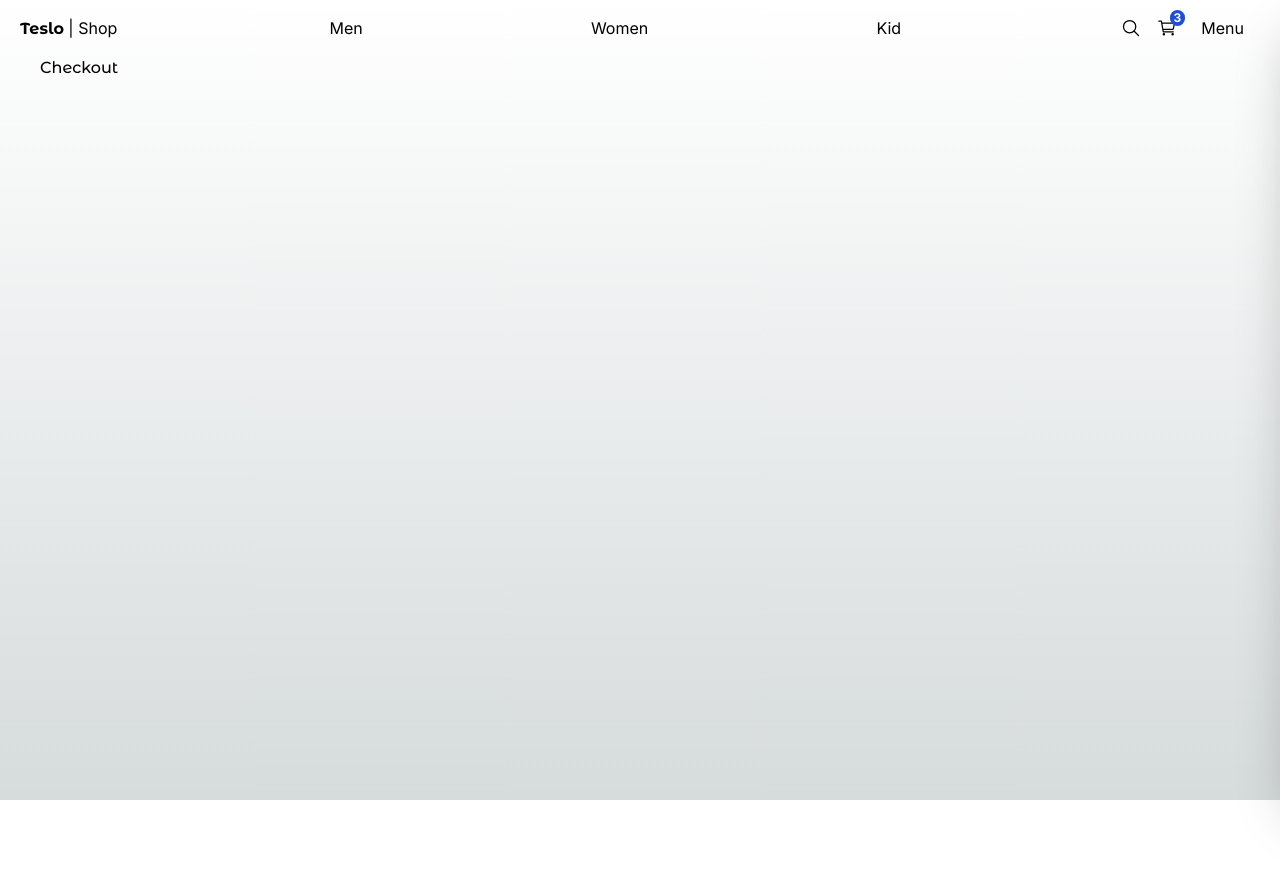
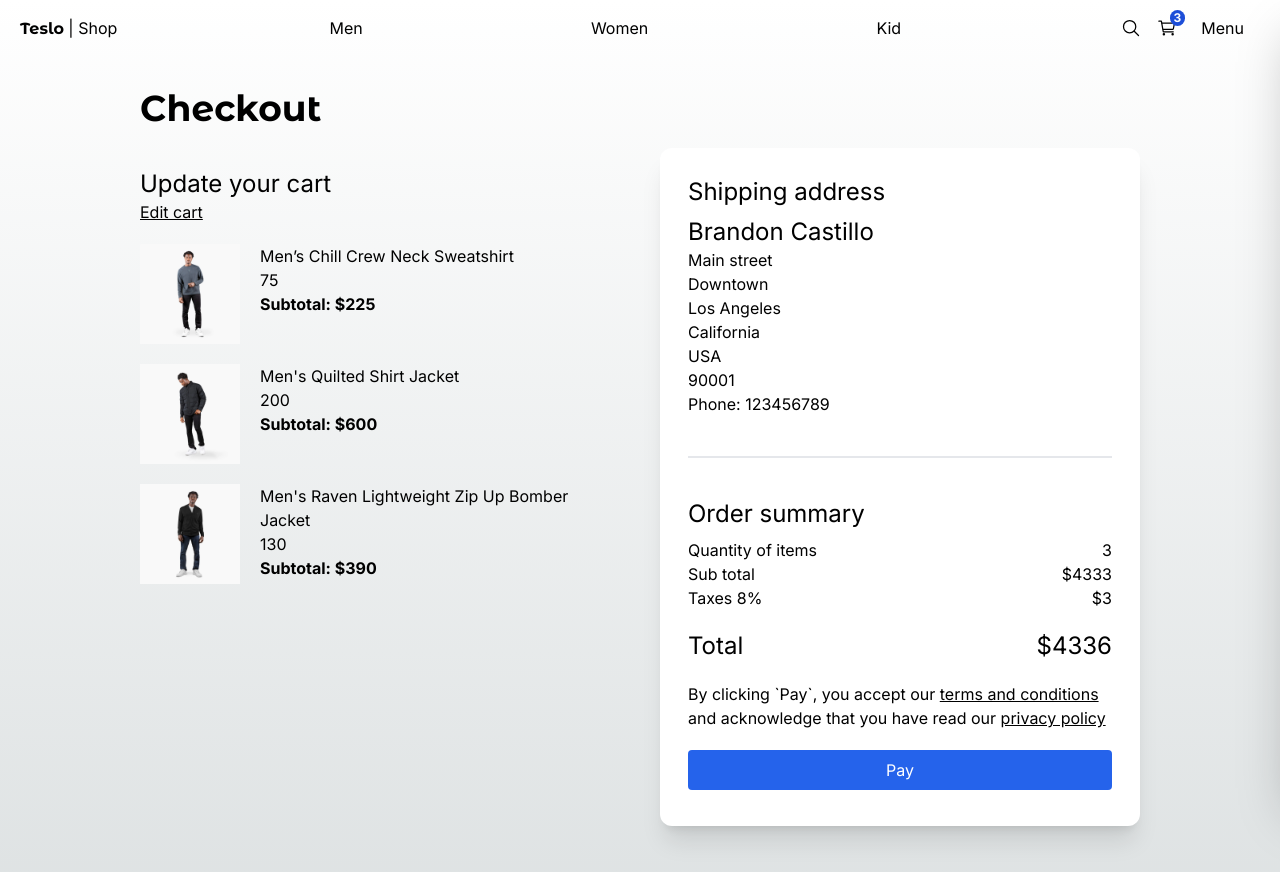
Before and after one commit to brandonjcg/teslo-shop, a Next.js app: page /checkout in a window 1280 px wide. Shown: the top 872 px of the page. Before the commit the page ends 800 px from the top, so only its background shows below. Built offline with nearby package versions, Linux system fonts and the light colour scheme.

Commit message:
feat(components): :sparkles: create OrderPage component

```diff
--- a/src/app/(shop)/checkout/page.tsx
+++ b/src/app/(shop)/checkout/page.tsx
@@ -1,9 +1,101 @@
-import { monsserat } from '@/fonts';
+import Link from 'next/link';
+import { Title } from '@/components';
+import { initialData } from '@/seed';
+import Image from 'next/image';
 
-export default function CheckoutPage() {
+const productsInCart = [
+  initialData.products[0],
+  initialData.products[1],
+  initialData.products[2],
+];
+
+export default function Checkout() {
   return (
-    <main>
-      <h1 className={monsserat.className}>Checkout</h1>
-    </main>
+    <div className="flex justify-center items-center mb-72 px-10 sm:px-0">
+      <div className="flex flex-col w-[1000px]">
+        <Title title="Checkout" />
+        <div className="grid grid-cols-1 sm:grid-cols-2 gap-10">
+          {/* carrito */}
+          <div className="flex flex-col mt-5">
+            <span className="text-2xl">Update your cart</span>
+            <Link href="/cart" className="underline mb-5">
+              Edit cart
+            </Link>
+
+            {/* items */}
+            {productsInCart.map((product) => (
+              <div key={product.slug} className="flex mb-5">
+                <Image
+                  src={`/products/${product.images[0]}`}
+                  width={100}
+                  height={100}
+                  alt={product.title}
+                  className="mr-5"
+                  style={{
+                    width: '100px',
+                    height: '100px',
+                  }}
+                />
+                <div>
+                  <p>{product.title}</p>
+                  <p>{product.price}</p>
+                  <p className="font-bold">Subtotal: ${product.price * 3}</p>
+                </div>
+              </div>
+            ))}
+          </div>
+
+          {/* sumary */}
+          <div className="bg-white rounded-xl shadow-xl p-7">
+            <h2 className="text-2xl mb-2">Shipping address</h2>
+            <div className="mb-10">
+              <p className="text-2xl">Brandon Castillo</p>
+              <p>Main street</p>
+              <p>Downtown</p>
+              <p>Los Angeles</p>
+              <p>California</p>
+              <p>USA</p>
+              <p>90001</p>
+              <p>Phone: 123456789</p>
+            </div>
+            <div className="w-full h-0.5 bg-gray-200 mb-10" />
+            <h2 className="text-2xl mb-2">Order summary</h2>
+            <div className="grid grid-cols-2">
+              <span>Quantity of items</span>
+              <span className="text-right">3</span>
+
+              <span>Sub total</span>
+              <span className="text-right">$4333</span>
+
+              <span>Taxes 8%</span>
+              <span className="text-right">$3</span>
+
+              <span className="mt-5 text-2xl">Total</span>
+              <span className="mt-5 text-2xl text-right">$4336</span>
+            </div>
+            <div className="mt-5 mb-2 w-full">
+              <p className="mb-5">
+                <span>
+                  By clicking `Pay`, you accept our{' '}
+                  <a href="#" className="underline">
+                    terms and conditions
+                  </a>{' '}
+                  and acknowledge that you have read our{' '}
+                  <a href="#" className="underline">
+                    privacy policy
+                  </a>{' '}
+                </span>
+              </p>
+              <Link
+                className="flex btn-primary justify-center"
+                href="/orders/1234"
+              >
+                Pay
+              </Link>
+            </div>{' '}
+          </div>
+        </div>
+      </div>
+    </div>
   );
 }
--- a/src/app/(shop)/orders/[id]/page.tsx
+++ b/src/app/(shop)/orders/[id]/page.tsx
@@ -1,9 +1,113 @@
-import { monsserat } from '@/fonts';
+import Image from 'next/image';
+import { IoCardOutline } from 'react-icons/io5';
+import clsx from 'clsx';
+import { Title } from '@/components';
+import { initialData } from '@/seed';
 
-export default function OrderPage() {
+const productsInCart = [
+  initialData.products[0],
+  initialData.products[1],
+  initialData.products[2],
+];
+
+interface Props {
+  params: {
+    id: string;
+  };
+}
+
+export default function OrderPage({ params }: Props) {
+  const { id } = params;
+
   return (
-    <main>
-      <h1 className={monsserat.className}>Order #</h1>
-    </main>
+    <div className="flex justify-center items-center mb-72 px-10 sm:px-0">
+      <div className="flex flex-col w-[1000px]">
+        <Title title={`Order #${id}`} />
+        <div className="grid grid-cols-1 sm:grid-cols-2 gap-10">
+          {/* carrito */}
+          <div className="flex flex-col mt-5">
+            <div
+              className={clsx(
+                'flex items-center rounded-lg py-2 px-3.5 text-xs font-bold text-white mb-5',
+                {
+                  'bg-red-500': false,
+                  'bg-green-500': true,
+                },
+              )}
+            >
+              <IoCardOutline size={30} />
+              {/* <span className="mx-2">Payment pending</span> */}
+              <span className="mx-2">Order completed</span>
+            </div>
+            {/* items */}
+            {productsInCart.map((product) => (
+              <div key={product.slug} className="flex mb-5">
+                <Image
+                  src={`/products/${product.images[0]}`}
+                  width={100}
+                  height={100}
+                  alt={product.title}
+                  className="mr-5"
+                  style={{
+                    width: '100px',
+                    height: '100px',
+                  }}
+                />
+                <div>
+                  <p>{product.title}</p>
+                  <p>{product.price}</p>
+                  <p className="font-bold">Subtotal: ${product.price * 3}</p>
+                </div>
+              </div>
+            ))}
+          </div>
+
+          {/* sumary */}
+          <div className="bg-white rounded-xl shadow-xl p-7">
+            <h2 className="text-2xl mb-2">Shipping address</h2>
+            <div className="mb-10">
+              <p className="text-2xl">Brandon Castillo</p>
+              <p>Main street</p>
+              <p>Downtown</p>
+              <p>Los Angeles</p>
+              <p>California</p>
+              <p>USA</p>
+              <p>90001</p>
+              <p>Phone: 123456789</p>
+            </div>
+            <div className="w-full h-0.5 bg-gray-200 mb-10" />
+            <h2 className="text-2xl mb-2">Order summary</h2>
+            <div className="grid grid-cols-2">
+              <span>Quantity of items</span>
+              <span className="text-right">3</span>
+
+              <span>Sub total</span>
+              <span className="text-right">$4333</span>
+
+              <span>Taxes 8%</span>
+              <span className="text-right">$3</span>
+
+              <span className="mt-5 text-2xl">Total</span>
+              <span className="mt-5 text-2xl text-right">$4336</span>
+            </div>
+            <div className="mt-5 mb-2 w-full">
+              <div
+                className={clsx(
+                  'flex items-center rounded-lg py-2 px-3.5 text-xs font-bold text-white mb-5',
+                  {
+                    'bg-red-500': false,
+                    'bg-green-500': true,
+                  },
+                )}
+              >
+                <IoCardOutline size={30} />
+                {/* <span className="mx-2">Payment pending</span> */}
+                <span className="mx-2">Order completed</span>
+              </div>
+            </div>
+          </div>
+        </div>
+      </div>
+    </div>
   );
 }
```
